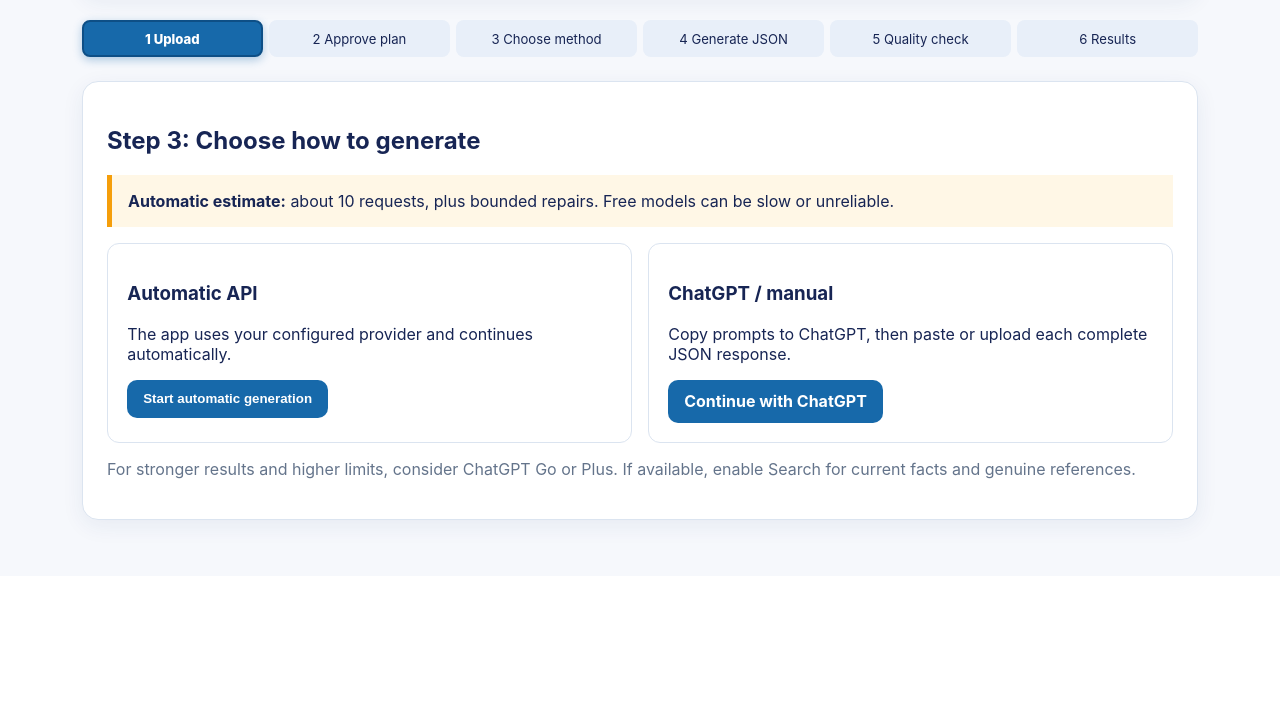
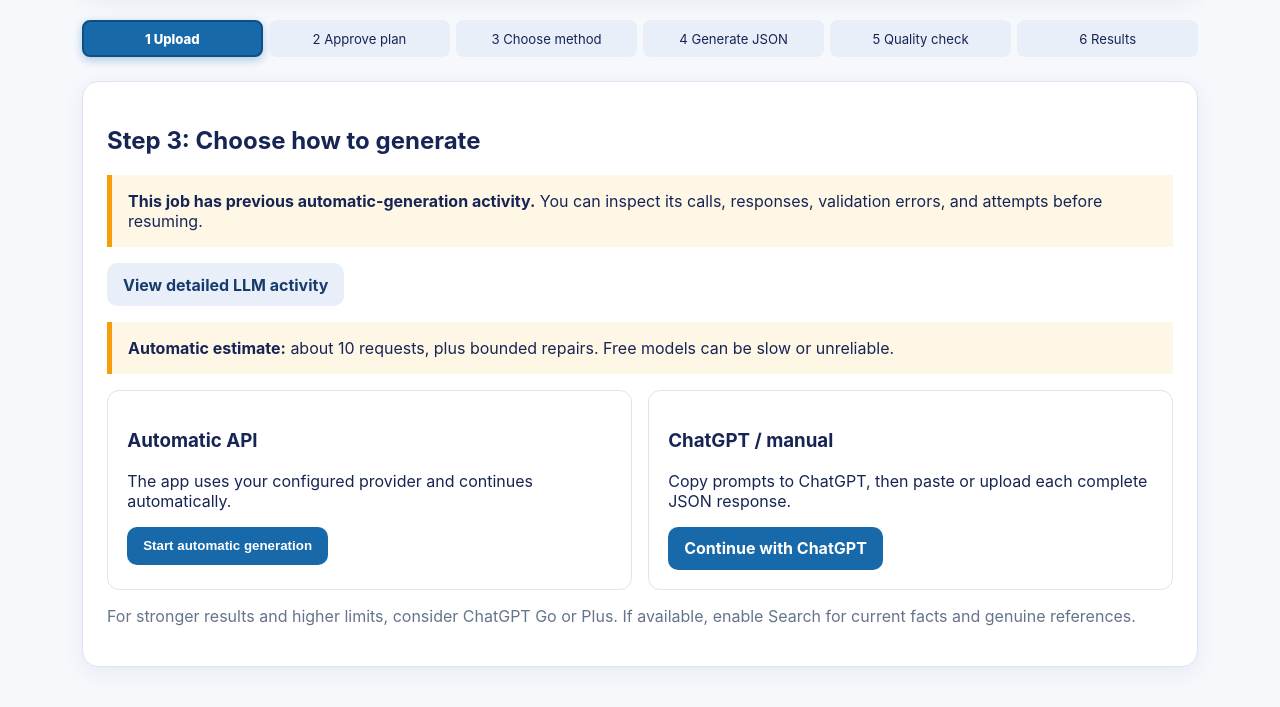
Before and after one commit to RomanYsrael-cmd/n8n_tesda_tools, a FastAPI app: template module_builder/templates/job_mode.html in a window 1280 px wide. Shown: the part 271-978 px from the top of the page. Before the commit the page ends 806 px from the top, so only its background shows below. Run offline with FastAPI, Linux system fonts and the light colour scheme; the template is opened without the code that fills it: most values are stand-ins (such as "Sample title", 1, 10 or a date in 2020); some libraries are stand-ins or nearby versions.

Commit message:
ALPHA 0.5.0

```diff
--- a/module_builder/app/main.py
+++ b/module_builder/app/main.py
@@ -3,6 +3,7 @@ from __future__ import annotations
 import asyncio
 import json
 import shutil
+from datetime import datetime, UTC
 from pathlib import Path
 
 import httpx
@@ -81,7 +82,8 @@ def dashboard(request: Request):
 
 @app.get("/setup", response_class=HTMLResponse)
 def setup_page(request: Request):
-    return templates.TemplateResponse(request, "setup.html", {"config": provider_config(masked=True), "template": settings.template, "data_root": settings.data_root, "template_errors": template_compatibility(settings.template) if settings.template.exists() else ["File not found"]})
+    config = provider_config(masked=True)
+    return templates.TemplateResponse(request, "setup.html", {"config": config, "has_saved_key": bool(config.api_key), "key_deleted": request.query_params.get("key_deleted") == "1", "template": settings.template, "data_root": settings.data_root, "template_errors": template_compatibility(settings.template) if settings.template.exists() else ["File not found"]})
 
 
 @app.post("/setup")
@@ -108,6 +110,15 @@ async def save_setup(provider: str = Form("openrouter"), base_url: str = Form(..
         db.set_setting("template_path", str(selected))
     db.set_setting("setup_complete", "true")
     return RedirectResponse("/", status_code=303)
+
+
+@app.post("/setup/delete-api-key")
+def delete_api_key():
+    config = provider_config()
+    stored = config.model_dump()
+    stored["api_key"] = ""
+    db.set_setting("provider", json.dumps(stored))
+    return RedirectResponse("/setup?key_deleted=1", status_code=303)
 
 
 @app.post("/api/provider/test")
@@ -204,7 +215,7 @@ def job_context(request: Request, job_id: str) -> dict:
     folder = job_dir(settings.data_root, job_id, JobStatus(job["status"])) / "modules"
     modules = sorted(p.name for p in folder.glob("*.docx")) if folder.exists() else []
     return {"request": request, "job": job, "plan": plan, "stages": stages, "modules": modules,
-            "call_estimate": len([w for w in plan.weeks if w.generate]) * 4 if plan else 0}
+            "call_estimate": len([w for w in plan.weeks if w.generate]) * 3 if plan else 0}
 
 
 @app.get("/jobs/{job_id}/plan", response_class=HTMLResponse)
@@ -214,7 +225,15 @@ def plan_page(request: Request, job_id: str):
 
 @app.get("/jobs/{job_id}/mode", response_class=HTMLResponse)
 def mode_page(request: Request, job_id: str):
-    return templates.TemplateResponse(request, "job_mode.html", job_context(request, job_id))
+    context = job_context(request, job_id)
+    status = JobStatus(context["job"]["status"])
+    if status == JobStatus.GENERATING:
+        return RedirectResponse(f"/jobs/{job_id}/progress", 303)
+    if status in {JobStatus.SUCCESS, JobStatus.FINISHED}:
+        return RedirectResponse(f"/jobs/{job_id}/result", 303)
+    if status == JobStatus.REVIEW:
+        return RedirectResponse(f"/jobs/{job_id}/plan", 303)
+    return templates.TemplateResponse(request, "job_mode.html", context)
 
 
 @app.get("/jobs/{job_id}/manual/initial", response_class=HTMLResponse)
@@ -245,7 +264,18 @@ def manual_quality_page(request: Request, job_id: str, import_error: str = ""):
 
 @app.get("/jobs/{job_id}/progress", response_class=HTMLResponse)
 def progress_page(request: Request, job_id: str):
-    return templates.TemplateResponse(request, "job_progress.html", job_context(request, job_id))
+    context = job_context(request, job_id)
+    status = JobStatus(context["job"]["status"])
+    # The browser polls this URL while normalization is running. Once the
+    # background task changes state, send the user to the matching next step
+    # instead of rendering the automatic-generation view for any existing plan.
+    if status == JobStatus.REVIEW:
+        return RedirectResponse(f"/jobs/{job_id}/plan", 303)
+    if status == JobStatus.APPROVED:
+        return RedirectResponse(f"/jobs/{job_id}/mode", 303)
+    if status in {JobStatus.SUCCESS, JobStatus.FINISHED}:
+        return RedirectResponse(f"/jobs/{job_id}/result", 303)
+    return templates.TemplateResponse(request, "job_progress.html", context)
 
 
 @app.get("/jobs/{job_id}/result", response_class=HTMLResponse)
@@ -256,6 +286,44 @@ def result_page(request: Request, job_id: str):
 @app.get("/api/jobs/{job_id}")
 def job_status(job_id: str):
     return {"job": require_job(job_id), "stages": db.stages(job_id)}
+
+
+def _llm_log_files(job_id: str):
+    results = []
+    for bucket in ("Success", "Failed"):
+        folder = settings.data_root / "JSON Dump" / bucket
+        for path in folder.glob(f"{job_id}-*.json"):
+            name = path.name
+            if "-request-" in name:
+                kind = "request"
+            elif "-response-" in name:
+                kind = "response"
+            elif "-invalid-" in name:
+                kind = "rejected"
+            else:
+                kind = "diagnostic"
+            stat = path.stat()
+            results.append({"name": name, "bucket": bucket.lower(), "kind": kind, "size": stat.st_size,
+                            "updated_at": datetime.fromtimestamp(stat.st_mtime, UTC).isoformat()})
+    return sorted(results, key=lambda item: item["updated_at"], reverse=True)[:100]
+
+
+@app.get("/api/jobs/{job_id}/llm-logs")
+def llm_logs(job_id: str):
+    job = require_job(job_id)
+    return {"job": {"status": job["status"], "progress": job["progress"], "message": job["message"], "error": job["error"]},
+            "stages": db.stages(job_id), "entries": _llm_log_files(job_id)}
+
+
+@app.get("/api/jobs/{job_id}/llm-logs/{bucket}/{filename}")
+def llm_log_detail(job_id: str, bucket: str, filename: str):
+    require_job(job_id)
+    if bucket not in {"success", "failed"} or Path(filename).name != filename or not filename.startswith(f"{job_id}-") or not filename.endswith(".json"):
+        raise HTTPException(400, "Invalid log file")
+    path = settings.data_root / "JSON Dump" / bucket.title() / filename
+    if not path.exists():
+        raise HTTPException(404, "Log entry not found")
+    return JSONResponse(json.loads(path.read_text(encoding="utf-8")))
 
 
 @app.post("/api/n8n/dispatch/{action}/{job_id}")
@@ -332,9 +400,19 @@ def approve(job_id: str):
 @app.post("/jobs/{job_id}/generate")
 async def generate(job_id: str):
     job = require_job(job_id)
-    if JobStatus(job["status"]) not in {JobStatus.APPROVED, JobStatus.FAILED, JobStatus.PAUSED, JobStatus.CANCELLED}:
-        raise HTTPException(409, "This job cannot start automatic generation now")
-    await dispatch_n8n("generate", job_id)
+    status = JobStatus(job["status"])
+    if status == JobStatus.GENERATING:
+        return RedirectResponse(f"/jobs/{job_id}/progress", status_code=303)
+    if status in {JobStatus.SUCCESS, JobStatus.FINISHED}:
+        return RedirectResponse(f"/jobs/{job_id}/result", status_code=303)
+    if status not in {JobStatus.APPROVED, JobStatus.FAILED, JobStatus.PAUSED, JobStatus.CANCELLED}:
+        return RedirectResponse(f"/jobs/{job_id}", status_code=303)
+    db.update_job(job_id, status=JobStatus.GENERATING, mode="automatic", message="Starting automatic generation", error="")
+    try:
+        await dispatch_n8n("generate", job_id)
+    except Exception as exc:
+        db.update_job(job_id, status=JobStatus.FAILED, message="Could not start automatic generation", error=str(exc))
+        return RedirectResponse(f"/jobs/{job_id}/mode", status_code=303)
     return RedirectResponse(f"/jobs/{job_id}/progress", status_code=303)
 
 
--- a/module_builder/app/services.py
+++ b/module_builder/app/services.py
@@ -10,7 +10,7 @@ from pydantic import ValidationError
 from .config import Settings
 from .database import Database
 from .docx_engine import build_module, package_course
-from .prompts import refinement_prompt, repair_prompt, semantic_validation_prompt, stage_prompt
+from .prompts import repair_prompt, semantic_validation_prompt, stage_prompt
 from .providers import OpenAICompatibleProvider
 from .schemas import ApplyContent, JobStatus, ModuleBundle, NormalizedSyllabus, PresentationContent, QuizContent, SemanticReview
 from .storage import dump_json, job_dir, transition
@@ -87,7 +87,6 @@ class GenerationService:
                 apply_task = self._validated_call(job_id, lesson, week.actual_week, "practical_activity", stage_prompt(plan, week, "practical_activity", presentation.model_dump()), ApplyContent)
                 quiz, practical = await asyncio.gather(quiz_task, apply_task)
                 bundle = ModuleBundle(actual_week=week.actual_week, lesson_number=lesson, approved_scope=week.topic_scope, presentation=presentation, quiz=quiz, practical_activity=practical)
-                bundle = await self._validated_call(job_id, lesson, week.actual_week, "content_refinement", refinement_prompt(plan, bundle), ModuleBundle)
                 validated, errors = validate_bundle(bundle.model_dump(), self.settings.quiz_questions)
                 errors += validate_bundle_against_plan(bundle, plan)
                 if errors:
@@ -110,7 +109,7 @@ class GenerationService:
                 self.db.update_job(job_id, progress=int((index + 1) / len(weeks) * 100), message=f"Completed Lesson {lesson} of {len(weeks)}")
             (base / "normalized-syllabus.json").write_text(plan.model_dump_json(indent=2), encoding="utf-8")
             report_json(base / "validation-report.json", {"valid": True, "modules": generated})
-            report_json(base / "generation-report.json", {"mode": "automatic", "module_count": len(generated), "expected_base_llm_calls_per_module": 4, "refinement_required": True})
+            report_json(base / "generation-report.json", {"mode": "automatic", "module_count": len(generated), "expected_base_llm_calls_per_module": 3, "python_compiles_stage_json": True, "full_bundle_refinement": False})
             package_course(base)
             transition(self.settings.data_root, job_id, JobStatus.GENERATING, JobStatus.SUCCESS)
             self.db.update_job(job_id, status=JobStatus.SUCCESS, progress=100, message="All modules are ready", error="")
--- a/module_builder/templates/_job_header.html
+++ b/module_builder/templates/_job_header.html
@@ -1,2 +1,2 @@
-<section class="panel"><div class="actions"><h1 style="margin-right:auto">{{job.filename}}</h1><span class="badge">{{job.status}}</span></div><p>{{job.message}}</p>{% if job.error %}<p class="bad"><strong>Needs attention:</strong> {{job.error}}</p>{% endif %}<div class="progress"><span style="width:{{job.progress}}%"></span></div></section>
+<section class="panel"><div class="actions"><h1 style="margin-right:auto">{{job.filename}}</h1><span class="badge" id="job-status">{{job.status}}</span></div><p id="job-message">{{job.message}}</p><p class="bad" id="job-error" {% if not job.error %}hidden{% endif %}><strong>Needs attention:</strong> <span>{{job.error or ''}}</span></p><div class="progress"><span id="job-progress" style="width:{{job.progress}}%"></span></div></section>
 {% set route = request.url.path %}{% if '/result' in route %}{% set current_step = 6 %}{% elif '/manual/quality' in route %}{% set current_step = 5 %}{% elif '/manual/initial' in route or '/progress' in route and plan %}{% set current_step = 4 %}{% elif '/mode' in route %}{% set current_step = 3 %}{% elif '/plan' in route %}{% set current_step = 2 %}{% else %}{% set current_step = 1 %}{% endif %}<nav class="steps" aria-label="Module-building progress">{% for label in ['Upload','Approve plan','Choose method','Generate JSON','Quality check','Results'] %}<span class="{% if loop.index == current_step %}active{% elif loop.index < current_step %}complete{% endif %}" {% if loop.index == current_step %}aria-current="step"{% endif %}>{{loop.index}} {{label}}</span>{% endfor %}</nav>
--- a/module_builder/templates/job_mode.html
+++ b/module_builder/templates/job_mode.html
@@ -1 +1,15 @@
-{% extends "base.html" %}{% block title %}Choose Method - {{job.filename}}{% endblock %}{% block content %}{% include "_job_header.html" %}<section class="panel"><h2>Step 3: Choose how to generate</h2><div class="warning"><strong>Automatic estimate:</strong> about {{call_estimate}} requests, plus bounded repairs. Free models can be slow or unreliable.</div><div class="choice-grid"><article class="choice"><h3>Automatic API</h3><p>The app uses your configured provider and continues automatically.</p><form action="/jobs/{{job.id}}/generate" method="post"><button>Start automatic generation</button></form></article><article class="choice"><h3>ChatGPT / manual</h3><p>Copy prompts to ChatGPT, then paste or upload each complete JSON response.</p><a class="btn" href="/jobs/{{job.id}}/manual/initial">Continue with ChatGPT</a></article></div><p class="muted">For stronger results and higher limits, consider ChatGPT Go or Plus. If available, enable Search for current facts and genuine references.</p></section>{% endblock %}
+{% extends "base.html" %}
+{% block title %}Choose Method - {{job.filename}}{% endblock %}
+{% block content %}
+{% include "_job_header.html" %}
+<section class="panel">
+  <h2>Step 3: Choose how to generate</h2>
+  {% if stages %}<div class="warning"><strong>This job has previous automatic-generation activity.</strong> You can inspect its calls, responses, validation errors, and attempts before resuming.</div><p><a class="btn secondary" href="/jobs/{{job.id}}/progress">View detailed LLM activity</a></p>{% endif %}
+  <div class="warning"><strong>Automatic estimate:</strong> about {{call_estimate}} requests, plus bounded repairs. Free models can be slow or unreliable.</div>
+  <div class="choice-grid">
+    <article class="choice"><h3>Automatic API</h3><p>The app uses your configured provider and continues automatically.</p><form action="/jobs/{{job.id}}/generate" method="post"><button>{% if job.status in ['paused','failed','cancelled'] %}Resume automatic generation{% else %}Start automatic generation{% endif %}</button></form></article>
+    <article class="choice"><h3>ChatGPT / manual</h3><p>Copy prompts to ChatGPT, then paste or upload each complete JSON response.</p><a class="btn" href="/jobs/{{job.id}}/manual/initial">Continue with ChatGPT</a></article>
+  </div>
+  <p class="muted">For stronger results and higher limits, consider ChatGPT Go or Plus. If available, enable Search for current facts and genuine references.</p>
+</section>
+{% endblock %}
```
Also changed, not shown: module_builder/app/prompts.py (+27 -5 lines), module_builder/static/activity-drawer.css (added, +1 -0 lines), module_builder/static/activity-drawer.js (added, +39 -0 lines), module_builder/templates/job_progress.html (+17 -1 lines), module_builder/templates/setup.html (+25 -1 lines), module_builder/tests/test_state_prompts.py (+16 -1 lines).
